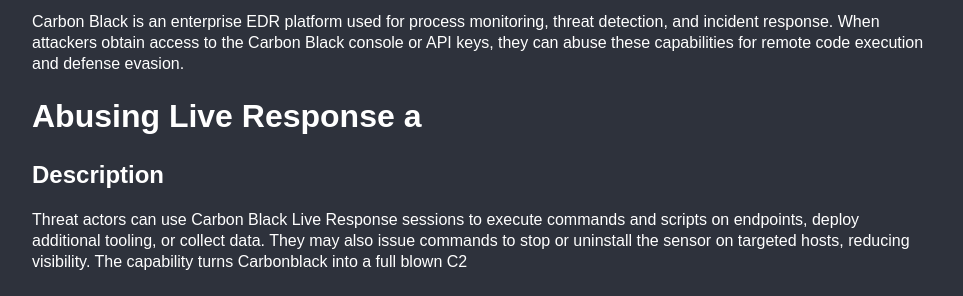
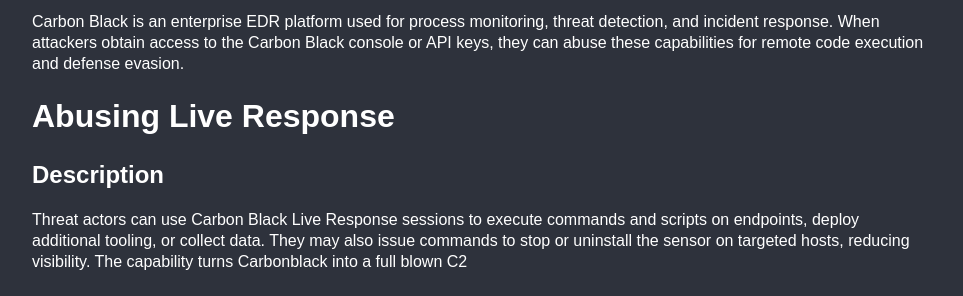
Before and after one commit to 0xAnalyst/Project-Lost, a Jekyll site: the page built from _tool/CarbonBlack.md, in a window 1280 px wide. Shown: the part 248-544 px from the top of the page, without its empty margins (158-1121 px from the left). Built offline with Jekyll 4.4.1, drawn with Linux system fonts in a browser that asks for light colours.

```diff
--- a/_tool/CarbonBlack.md
+++ b/_tool/CarbonBlack.md
@@ -11,7 +11,7 @@ files: []
 
 Carbon Black is an enterprise EDR platform used for process monitoring, threat detection, and incident response. When attackers obtain access to the Carbon Black console or API keys, they can abuse these capabilities for remote code execution and defense evasion.
 
-# Abusing Live Response a
+# Abusing Live Response
 
 ## Description
 Threat actors can use Carbon Black Live Response sessions to execute commands and scripts on endpoints, deploy additional tooling, or collect data. They may also issue commands to stop or uninstall the sensor on targeted hosts, reducing visibility.
```
